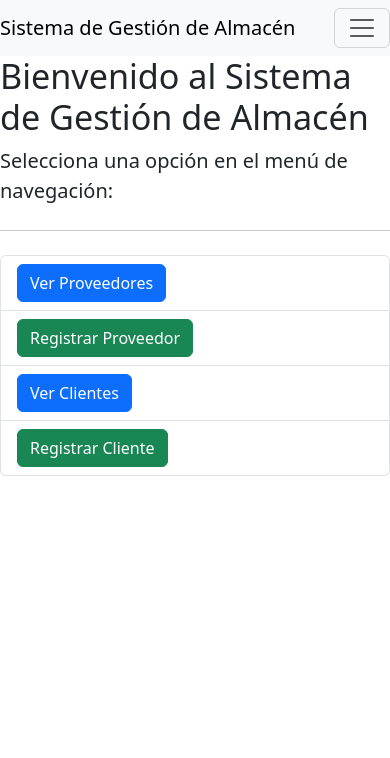
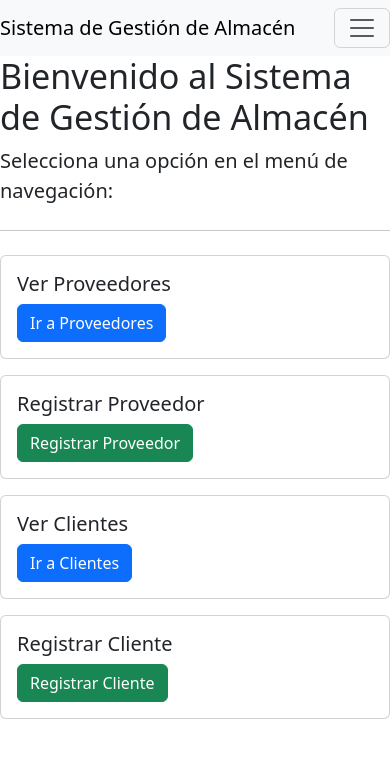
Before and after one commit to Franko9015/Auto-Testing-Web-Tav-2024, a Django app: page / in a window 390 px wide. Shown: the top 758 px of the page. Run offline with Django 4.2, Linux system fonts and the light colour scheme.

Commit message:
Mejora diseño index, correcion de algunos problemas

```diff
--- a/almacen_app/forms.py
+++ b/almacen_app/forms.py
@@ -13,7 +13,8 @@ class ProveedorForm(forms.ModelForm):
             'nombre': forms.TextInput(attrs={'class': 'form-control'}),
             'direccion': forms.TextInput(attrs={'class': 'form-control'}),
             'telefono': forms.TextInput(attrs={'class': 'form-control'}),
-            'categoria': forms.Select(attrs={'class': 'form-select'}),
+            'categoria': forms.TextInput(attrs={'class': 'form-control'}),
+            'Usuario': forms.Select(attrs={'class': 'form-select'}),
             # Puedes agregar más campos y widgets según sea necesario
         }
 
@@ -25,6 +26,8 @@ class ClienteForm(forms.ModelForm):
             'nombre': forms.TextInput(attrs={'class': 'form-control'}),
             'direccion': forms.TextInput(attrs={'class': 'form-control'}),
             'telefono': forms.TextInput(attrs={'class': 'form-control'}),
+            'rut': forms.TextInput(attrs={'class': 'form-control'}),
+            'Usuario': forms.Select(attrs={'class': 'form-select'}),
             # Puedes agregar más campos y widgets según sea necesario
         }
 
--- a/almacen_app/models.py
+++ b/almacen_app/models.py
@@ -21,6 +21,7 @@ class Cliente(models.Model):
     nombre = models.CharField(max_length=255)
     direccion = models.CharField(max_length=255)
     telefono = models.CharField(max_length=20)
+    rut = models.CharField(max_length=12, unique=True)
     usuario = models.OneToOneField(User, on_delete=models.CASCADE, related_name='cliente')
 
     def __str__(self):
--- a/almacen_app/templates/almacen_app/index.html
+++ b/almacen_app/templates/almacen_app/index.html
@@ -5,11 +5,41 @@
     <h1 class="display-4">Bienvenido al Sistema de Gestión de Almacén</h1>
     <p class="lead">Selecciona una opción en el menú de navegación:</p>
     <hr class="my-4">
-    <ul class="list-group">
-      <li class="list-group-item"><a href="{% url 'lista_proveedores' %}" class="btn btn-primary">Ver Proveedores</a></li>
-      <li class="list-group-item"><a href="{% url 'registrar_proveedor' %}" class="btn btn-success">Registrar Proveedor</a></li>
-      <li class="list-group-item"><a href="{% url 'lista_clientes' %}" class="btn btn-primary">Ver Clientes</a></li>
-      <li class="list-group-item"><a href="{% url 'registrar_cliente' %}" class="btn btn-success">Registrar Cliente</a></li>
-    </ul>
+    <div class="row">
+      <div class="col-md-6">
+        <div class="card mb-3">
+          <div class="card-body">
+            <h5 class="card-title"><i class="fas fa-users"></i> Ver Proveedores</h5>
+            <a href="{% url 'lista_proveedores' %}" class="btn btn-primary">Ir a Proveedores</a>
+          </div>
+        </div>
+      </div>
+      <div class="col-md-6">
+        <div class="card mb-3">
+          <div class="card-body">
+            <h5 class="card-title"><i class="fas fa-plus-circle"></i> Registrar Proveedor</h5>
+            <a href="{% url 'registrar_proveedor' %}" class="btn btn-success">Registrar Proveedor</a>
+          </div>
+        </div>
+      </div>
+    </div>
+    <div class="row">
+      <div class="col-md-6">
+        <div class="card mb-3">
+          <div class="card-body">
+            <h5 class="card-title"><i class="fas fa-users"></i> Ver Clientes</h5>
+            <a href="{% url 'lista_clientes' %}" class="btn btn-primary">Ir a Clientes</a>
+          </div>
+        </div>
+      </div>
+      <div class="col-md-6">
+        <div class="card mb-3">
+          <div class="card-body">
+            <h5 class="card-title"><i class="fas fa-plus-circle"></i> Registrar Cliente</h5>
+            <a href="{% url 'registrar_cliente' %}" class="btn btn-success">Registrar Cliente</a>
+          </div>
+        </div>
+      </div>
+    </div>
   </div>
 {% endblock %}
```
Also changed, not shown: almacen_app/templates/almacen_app/lista_clientes.html (+25 -7 lines), almacen_app/templates/almacen_app/lista_proveedores.html (+25 -7 lines), almacen_app/migrations/0002_cliente_rut.py (added), db.sqlite3.
